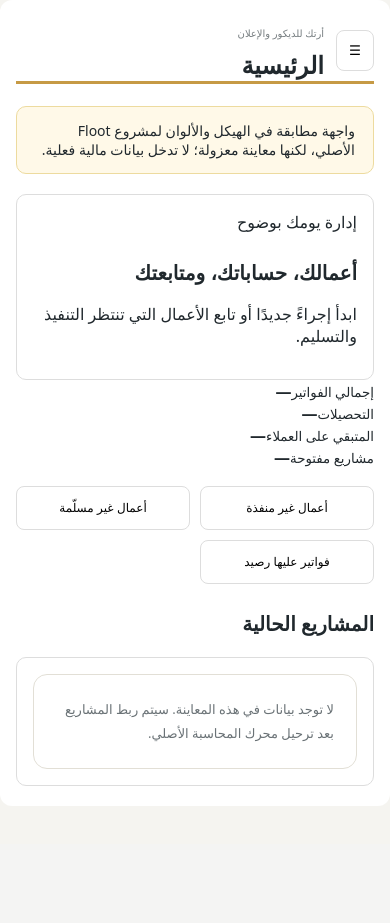
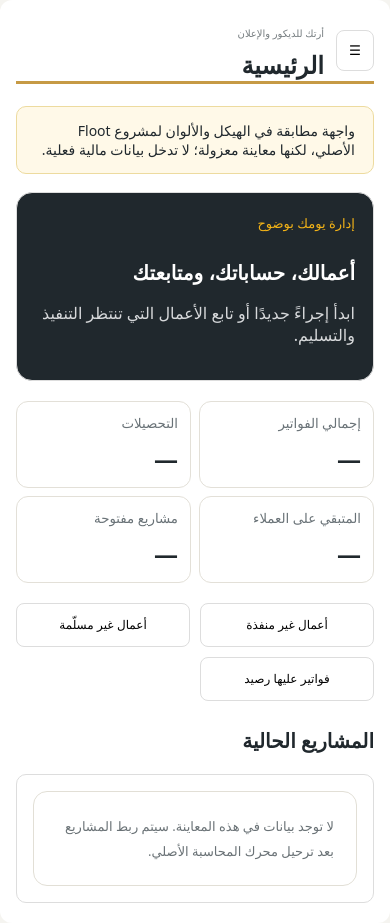
Before and after one commit to alyafee312-ai/artk-accounting-standalone, a React (Vite) app: page / in a window 390 px wide. Before the commit the page ends 844 px from the top, so only its background shows below. Built offline with nearby package versions, Linux system fonts and the light colour scheme.

Commit message:
style: align preview dashboard with original Floot workspace palette

```diff
--- a/src/style.css
+++ b/src/style.css
@@ -2,3 +2,6 @@
 section{margin-top:20px;padding:16px;border:1px solid #ddd;border-radius:10px}section label{display:block;margin:12px 0 6px}section input{display:block;width:100%;max-width:420px;padding:12px;border:1px solid #bbb;border-radius:8px;direction:ltr}section button{margin:8px 0 8px 8px;cursor:pointer}section button:disabled{opacity:.5;cursor:wait}section p[role=status]{font-weight:600}body{direction:rtl}
 
 section textarea{display:block;width:100%;padding:12px;border:1px solid #bbb;border-radius:8px;resize:vertical;overflow-wrap:anywhere}section textarea:focus,section input:focus{outline:2px solid #c69a45;outline-offset:1px}
+
+/* Original Floot-inspired dashboard presentation for isolated preview. */
+.original-welcome{background:#20282d;color:#fff;border-radius:16px;padding:26px;margin:18px 0}.original-welcome span{color:#f3b317;font-size:13px}.original-welcome h2{color:white;margin:12px 0;font-size:24px}.original-welcome p{color:#d7d9db}.stat-grid{display:grid;grid-template-columns:repeat(4,minmax(0,1fr));gap:12px;margin:20px 0}.stat-grid article{background:#fff;border:1px solid #e3e0d8;border-radius:12px;padding:18px;display:grid;gap:10px}.stat-grid small{color:#697277}.stat-grid strong{font-size:24px}.sidebar nav button{background:transparent;border:0;border-radius:8px;text-align:right}.sidebar nav button:hover{background:#343e44;color:white}.sidebar nav button.active{background:#f3b317;color:#20282d}.main>section{max-width:100%}@media(max-width:800px){.stat-grid{grid-template-columns:repeat(2,minmax(0,1fr))}}@media(max-width:440px){.stat-grid{gap:8px}.stat-grid article{padding:12px}.original-welcome{padding:18px}}
```
